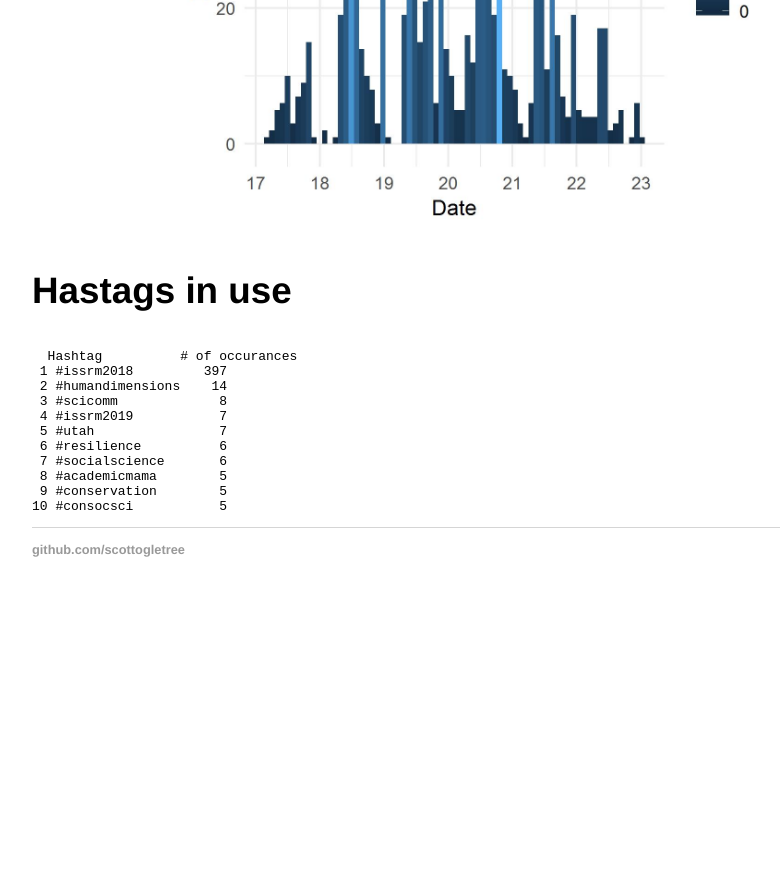
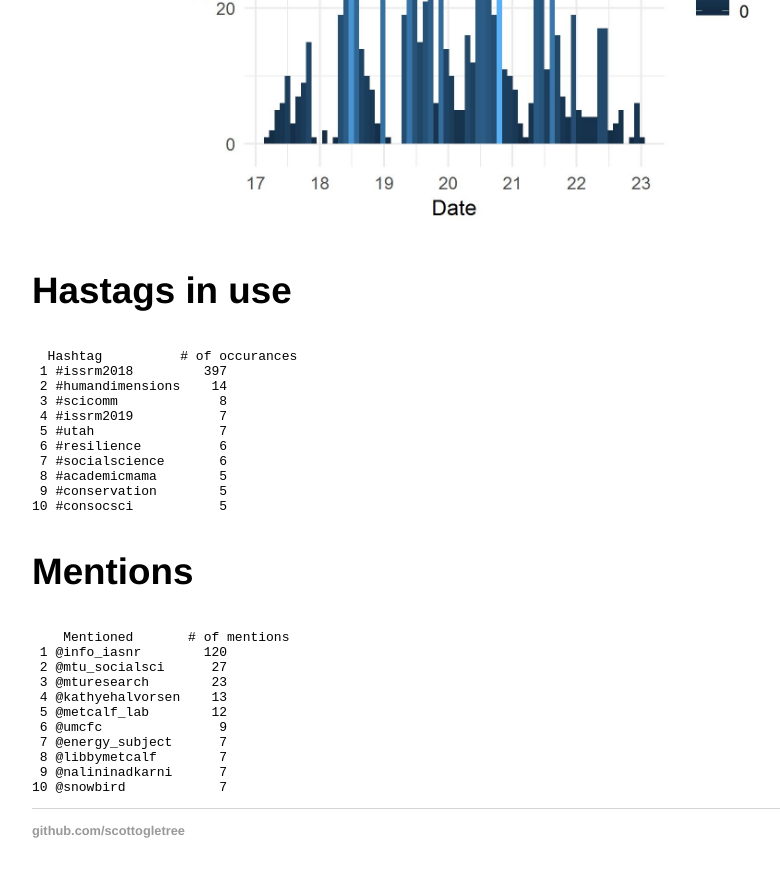
Before and after one commit to scottogletree/ogletrees.github.io, a Jekyll site: the page built from _posts/2018-07-07-ISSRM-twitter.md, in a window 1280 px wide and 900 px high, scrolled down 2606 px. Shown: the top 877 px of the window, without its empty margins (160-940 px from the left). Built offline with Jekyll 4.4.1, drawn with Linux system fonts in a browser that asks for light colours; before the commit the page ends 3225 px from its top, so only the background shows below that.

Commit message:
Update 2018-07-07-ISSRM-twitter.md

```diff
--- a/_posts/2018-07-07-ISSRM-twitter.md
+++ b/_posts/2018-07-07-ISSRM-twitter.md
@@ -53,3 +53,16 @@ and the time.
      8 #academicmama        5
      9 #conservation        5
     10 #consocsci           5
+
+### Mentions
+        Mentioned       # of mentions
+     1 @info_iasnr        120
+     2 @mtu_socialsci      27
+     3 @mturesearch        23
+     4 @kathyehalvorsen    13
+     5 @metcalf_lab        12
+     6 @umcfc               9
+     7 @energy_subject      7
+     8 @libbymetcalf        7
+     9 @nalininadkarni      7
+    10 @snowbird            7
```
